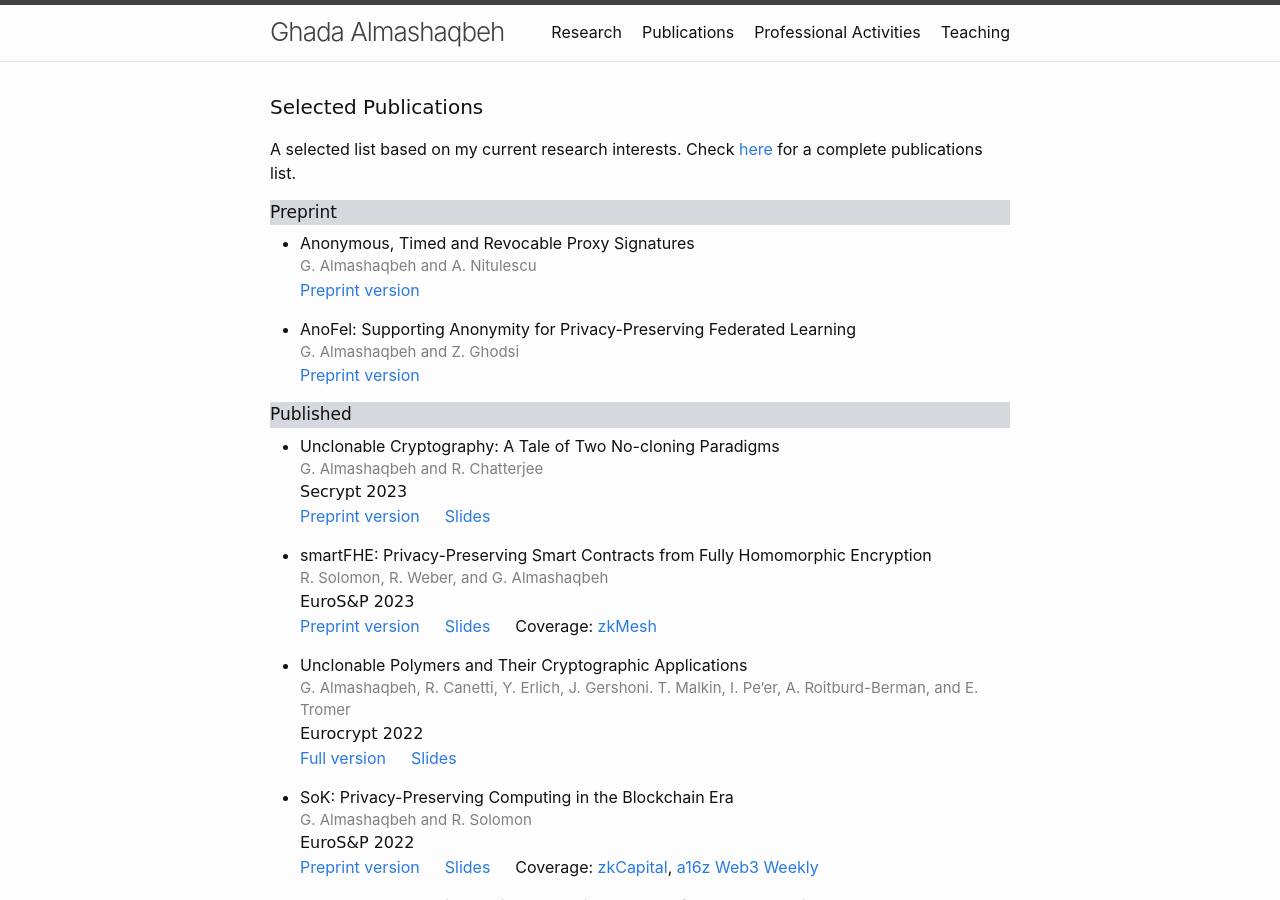
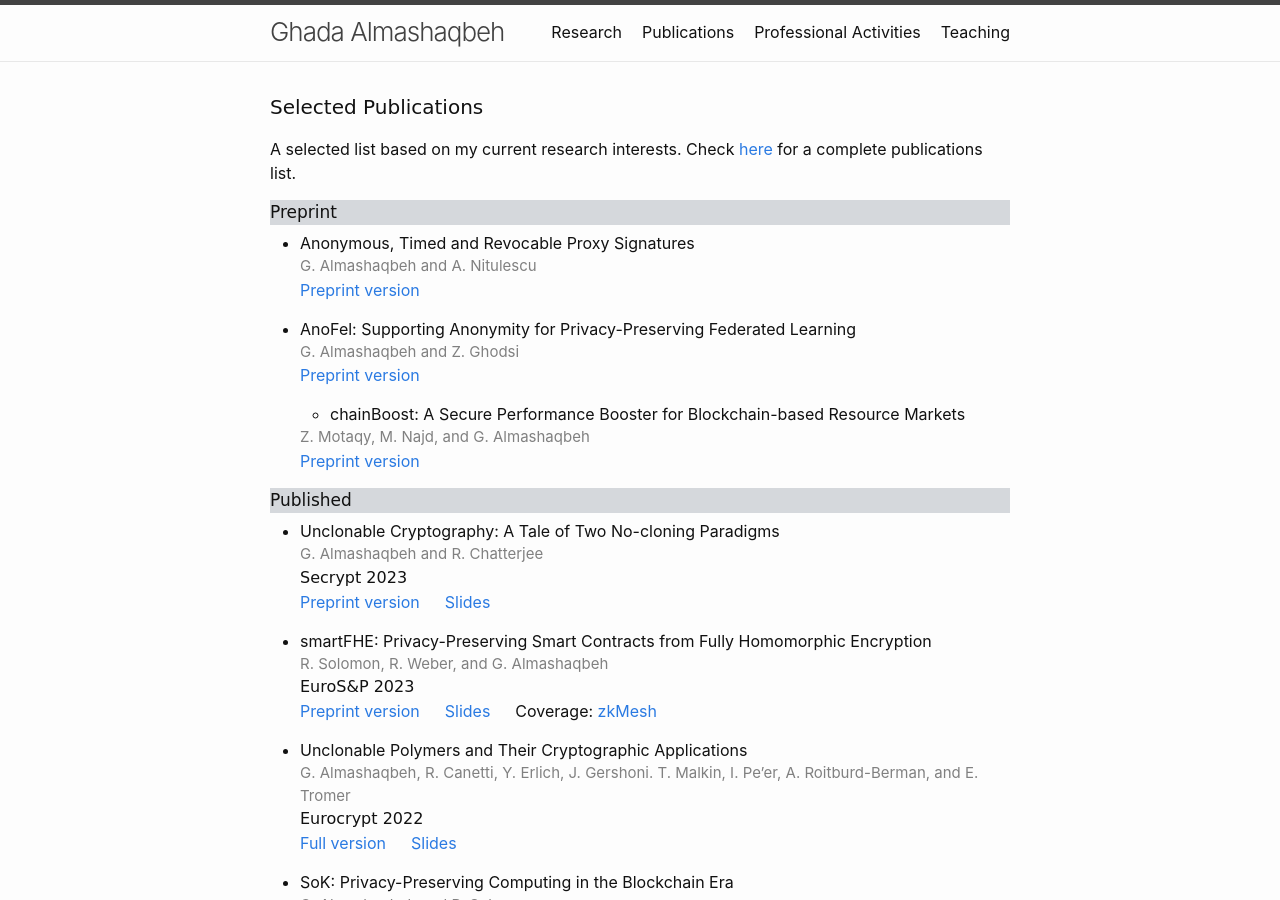
Before and after one commit to GhadaAlmashaqbeh/GhadaAlmashaqbeh.github.io, a Jekyll site: the page built from 02-publications.md, in a window 1280 px wide and 900 px high. Built offline with Jekyll 4.4.1, drawn with Linux system fonts in a browser that asks for light colours.

Commit message:
edit publications

```diff
--- a/02-publications.md
+++ b/02-publications.md
@@ -17,6 +17,10 @@ A selected list based on my current research interests. Check [here](https://sch
 * AnoFel: Supporting Anonymity for Privacy-Preserving Federated Learning<br/>
   <div style="color:grey; font-size:15px;">G. Almashaqbeh and Z. Ghodsi</div>
   [Preprint version](https://arxiv.org/abs/2306.06825)
+
+  * chainBoost: A Secure Performance Booster for Blockchain-based Resource Markets<br/>
+  <div style="color:grey; font-size:15px;">Z. Motaqy, M. Najd, and G. Almashaqbeh</div>
+  [Preprint version](https://arxiv.org/abs/2402.16095)
 
 <div style="font-family: 'Comic Sans MS'; font-size:17px; background-color:rgb(213, 216, 220);margin-bottom:6px;">Published</div>
 
```
Also changed, not shown: 01-research.md (+1 -1 lines), 03-talks.md (+3 -1 lines), index.md (+1 -1 lines).
